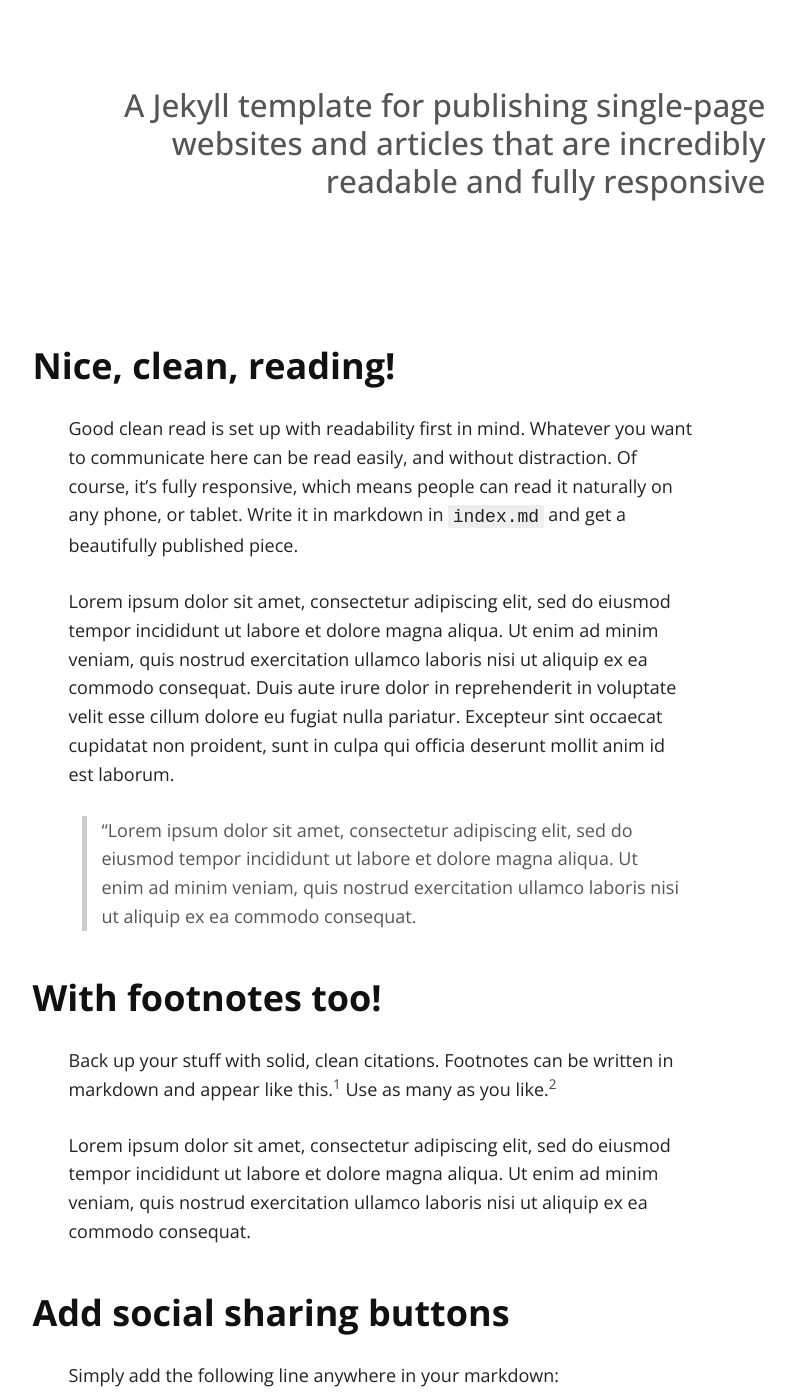
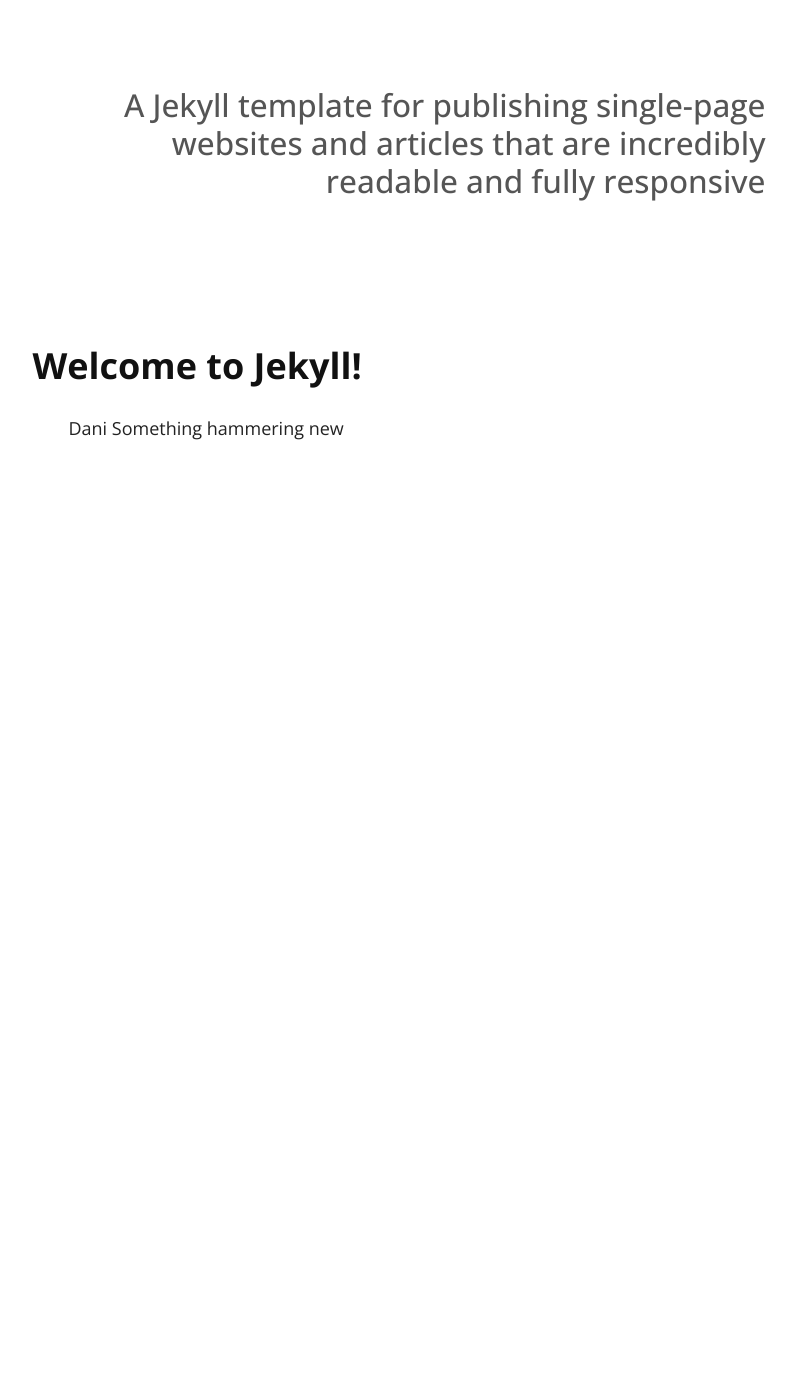
Before and after one commit to Flyingdot/flyingdot.github.io, a Jekyll site: the page built from index.md, in a window 1280 px wide and 1400 px high, scrolled down 270 px. Shown: the whole window, without its empty margins (259-1056 px from the left). Built offline with Jekyll 4.4.1, drawn with Linux system fonts in a browser that asks for light colours; nearby versions of some CDN libraries; our own code applies the rules of GitHub Pages for plain Markdown files; after the commit the page ends 900 px from its top, so only the background shows below that; some of the changed text lies outside the part shown.

Commit message:
Add a sample-post
with teaser and author.

```diff
--- a/index.md
+++ b/index.md
@@ -4,65 +4,8 @@ layout: default
 
 ## A Jekyll template for publishing single-page websites and articles that are incredibly readable and fully responsive
 
-### Nice, clean, reading!
-
-Good clean read is set up with readability first in mind. Whatever you want to communicate here can be read easily, and without distraction. Of course, it's fully responsive, which means people can read it naturally on any phone, or tablet. Write it in markdown in <code>index.md</code> and get a beautifully published piece.
-
-Lorem ipsum dolor sit amet, consectetur adipiscing elit, sed do eiusmod tempor incididunt ut labore et dolore magna aliqua. Ut enim ad minim veniam, quis nostrud exercitation ullamco laboris nisi ut aliquip ex ea commodo consequat. Duis aute irure dolor in reprehenderit in voluptate velit esse cillum dolore eu fugiat nulla pariatur. Excepteur sint occaecat cupidatat non proident, sunt in culpa qui officia deserunt mollit anim id est laborum.
-
-> "Lorem ipsum dolor sit amet, consectetur adipiscing elit, sed do eiusmod tempor incididunt ut labore et dolore magna aliqua. Ut enim ad minim veniam, quis nostrud exercitation ullamco laboris nisi ut aliquip ex ea commodo consequat.
-
-### With footnotes too!
-
-Back up your stuff with solid, clean citations. Footnotes can be written in markdown and appear like this.[^1] Use as many as you like.[^2]
-
-Lorem ipsum dolor sit amet, consectetur adipiscing elit, sed do eiusmod tempor incididunt ut labore et dolore magna aliqua. Ut enim ad minim veniam, quis nostrud exercitation ullamco laboris nisi ut aliquip ex ea commodo consequat.
-
-### Add social sharing buttons
-
-Simply add the following line anywhere in your markdown:
-
-<pre><code>{% raw  %}
-{% include sharing.html %}
-{% endraw %}
-</code></pre>
-
-and get a nice responsive sharing ribbon.
-
-{% include sharing.html %}
-
-Add this at the bottom, or the top, or between every other paragraph if you're desprate for social validation.
-
-Just remember to customize the buttons to fit your url in the `_includes/sharing.html` file. These buttons are made available and customizable by the good folks at kni-labs. See the documentation at [https://github.com/kni-labs/rrssb](https://github.com/kni-labs/rrssb) for more information.
-
-### Font awesome is also included
-
-<i class="fa fa-quote-left fa-3x fa-pull-left fa-border"></i> Now you can use all the cool icons you want! [Font Awesome](http://fontawesome.io) is indeed awesome. But wait, you don't need this sweetness and you don't want that little bit of load time from the font awesome css? No problem, just disable it in the `config.yml` file, and it won't be loaded.
-
-<ul class="fa-ul">
-  <li><i class="fa-li fa fa-check-square"></i>you can make lists...</li>
-  <li><i class="fa-li fa fa-check-square-o"></i>with cool icons like this,</li>
-  <li><i class="fa-li fa fa-spinner fa-spin"></i>even ones that move!</li>
-</ul>
-
-If you need them, you can stick any of the [605 icons](http://fontawesome.io/icons/) anywhere, with any size you like. ([See documentation](http://fontawesome.io/examples/))
-
-<i class="fa fa-building"></i>&nbsp;&nbsp;<i class="fa fa-bus fa-lg"></i>&nbsp;&nbsp;<i class="fa fa-cube fa-2x"></i>&nbsp;&nbsp;<i class="fa fa-paper-plane fa-3x"></i>&nbsp;&nbsp;<i class="fa fa-camera-retro fa-4x">
-
-### Add images to make your point
-
-Images play nicely with this template as well. Add diagrams or charts to make your point, and the template will fit them in appropriately.
-
-<img src="images/hello.svg" alt="sample image">
-
-Lorem ipsum dolor sit amet, consectetur adipiscing elit, sed do eiusmod tempor incididunt ut labore et dolore magna aliqua. Ut enim ad minim veniam, quis nostrud exercitation ullamco laboris nisi ut aliquip ex ea commodo consequat. Duis aute irure dolor in reprehenderit in voluptate velit esse cillum dolore eu fugiat nulla pariatur. Excepteur sint occaecat cupidatat non proident, sunt in culpa qui officia deserunt mollit anim id est laborum.
-
-Thanks to [Shu Uesengi](https://github.com/chibicode) for inspiring and providing the base for this template with his excellent work, [solo](https://github.com/chibicode).
-
-<hr>
-
-##### Footnotes:
-
-[^1]: This is a footnote. Click to return.
-
-[^2]: Here is another.
+{% for post in site.posts %}
+### {{ post.title }}
+{{ post.author }}
+{{ post.teaser }}
+{% endfor %}
```
Also changed, not shown: _layouts/post.html (added, +22 -0 lines), _posts/2018-12-04-hello.md (added, +72 -0 lines).
